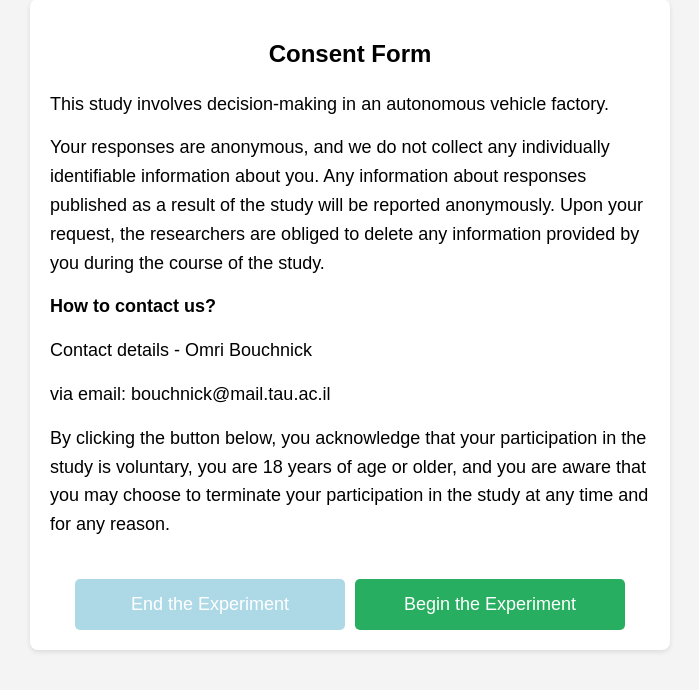
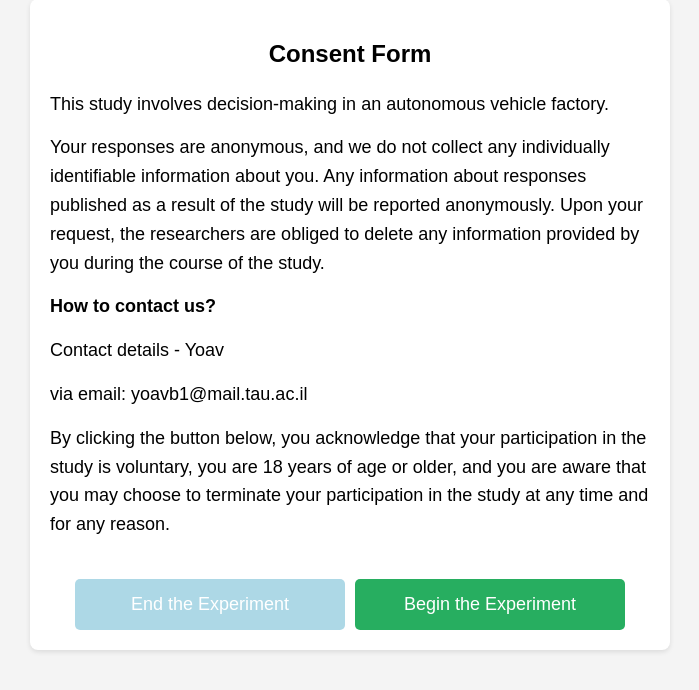
Before and after one commit to yoavb1/multi-thresholds-experiment, a Django app: page /consent_form/ in a window 1280 px wide. Shown: the part 51-741 px from the top of the page, without its empty margins (290-989 px from the left). Run offline with Django 4.2, Linux system fonts and the light colour scheme.

Commit message:
add contact details

```diff
--- a/templates/consent_form.html
+++ b/templates/consent_form.html
@@ -104,8 +104,8 @@
         <p>Your responses are anonymous, and we do not collect any individually identifiable information about you. Any information about responses published as a result of the study will be reported anonymously. Upon your request, the researchers are obliged to delete any information provided by you during the course of the study.</p>
 
         <p><b>How to contact us?</b></p>
-        <p>Contact details - Omri Bouchnick</p>
-        <p>via email: bouchnick@mail.tau.ac.il</p>
+        <p>Contact details - Yoav</p>
+        <p>via email: yoavb1@mail.tau.ac.il</p>
 
         <p>By clicking the button below, you acknowledge that your participation in the study is voluntary, you are 18 years of age or older, and you are aware that you may choose to terminate your participation in the study at any time and for any reason.</p>
 
```
